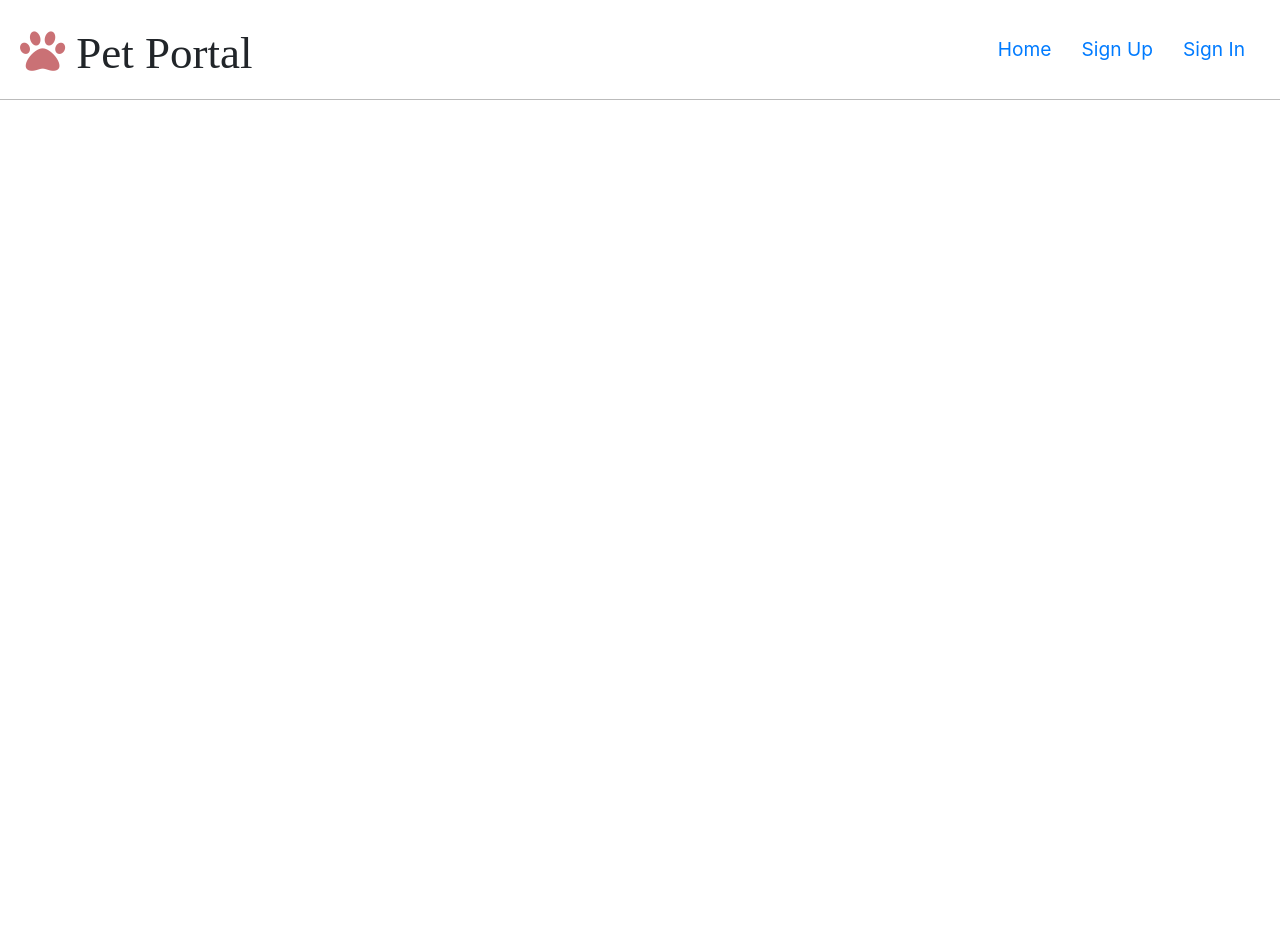
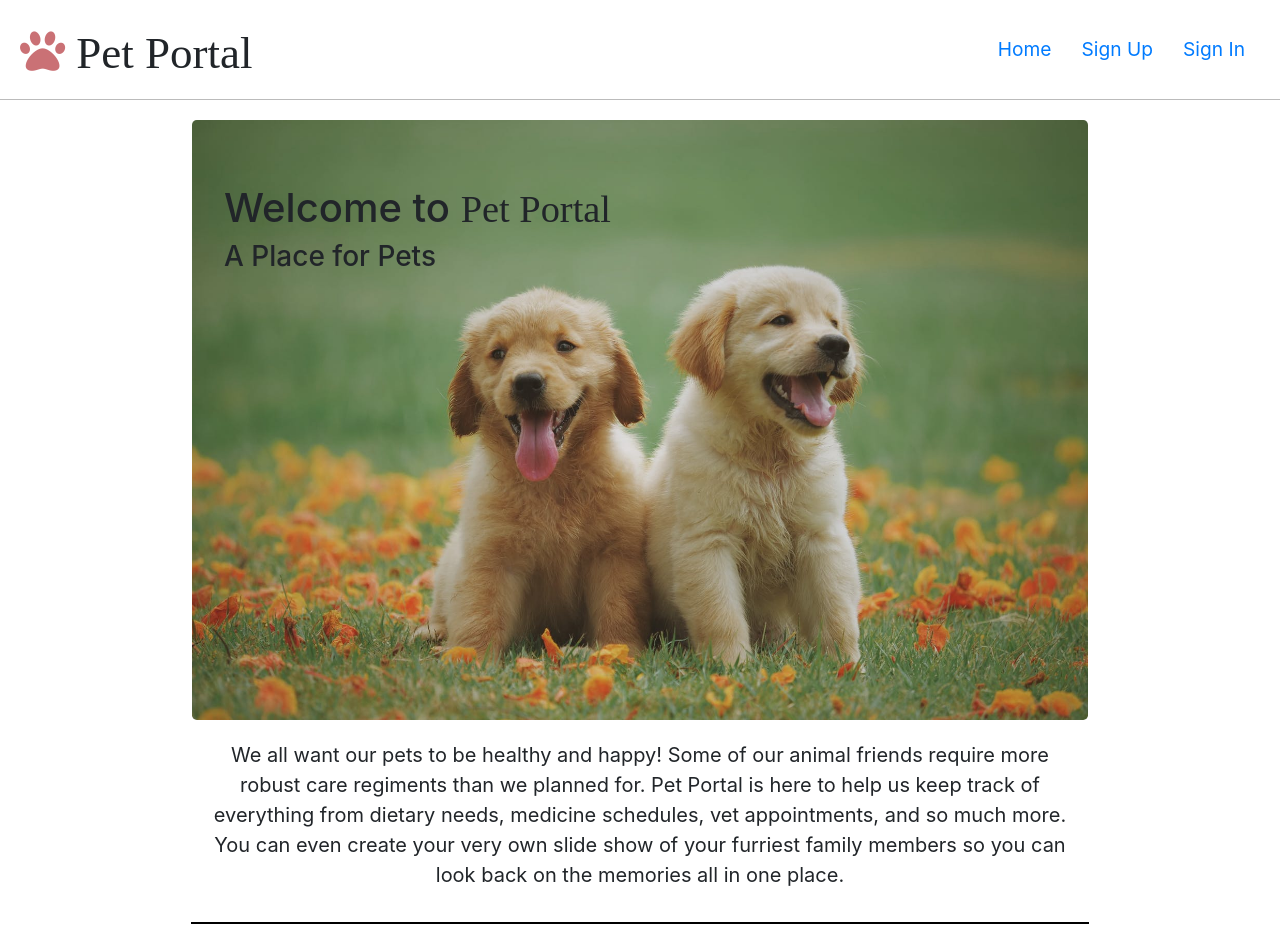
Before and after one commit to JeanaDeLaire/pet-portal-client, a React app: page /sign-in in a window 1280 px wide. Before the commit the page ends 800 px from the top, so only its background shows below. Built offline with nearby package versions, Linux system fonts and the light colour scheme; a web font is replaced by a local one.

Commit message:
Set homepage

```diff
--- a/src/App.js
+++ b/src/App.js
@@ -60,7 +60,7 @@
         {flashMessage && <h3 className={flashType}>{flashMessage}</h3>}
 
         <main className="container">
-          <Route path='/home' render={() => (
+          <Route exact path='/' render={() => (
             <Home flash={this.flash} />
           )} />
           <Route path='/sign-up' render={() => (
--- a/src/header/Header.js
+++ b/src/header/Header.js
@@ -20,7 +20,7 @@
 
 const alwaysOptions = (
   <React.Fragment>
-    <Link to="/home">Home</Link>
+    <Link to="/">Home</Link>
   </React.Fragment>
 )
 
```
